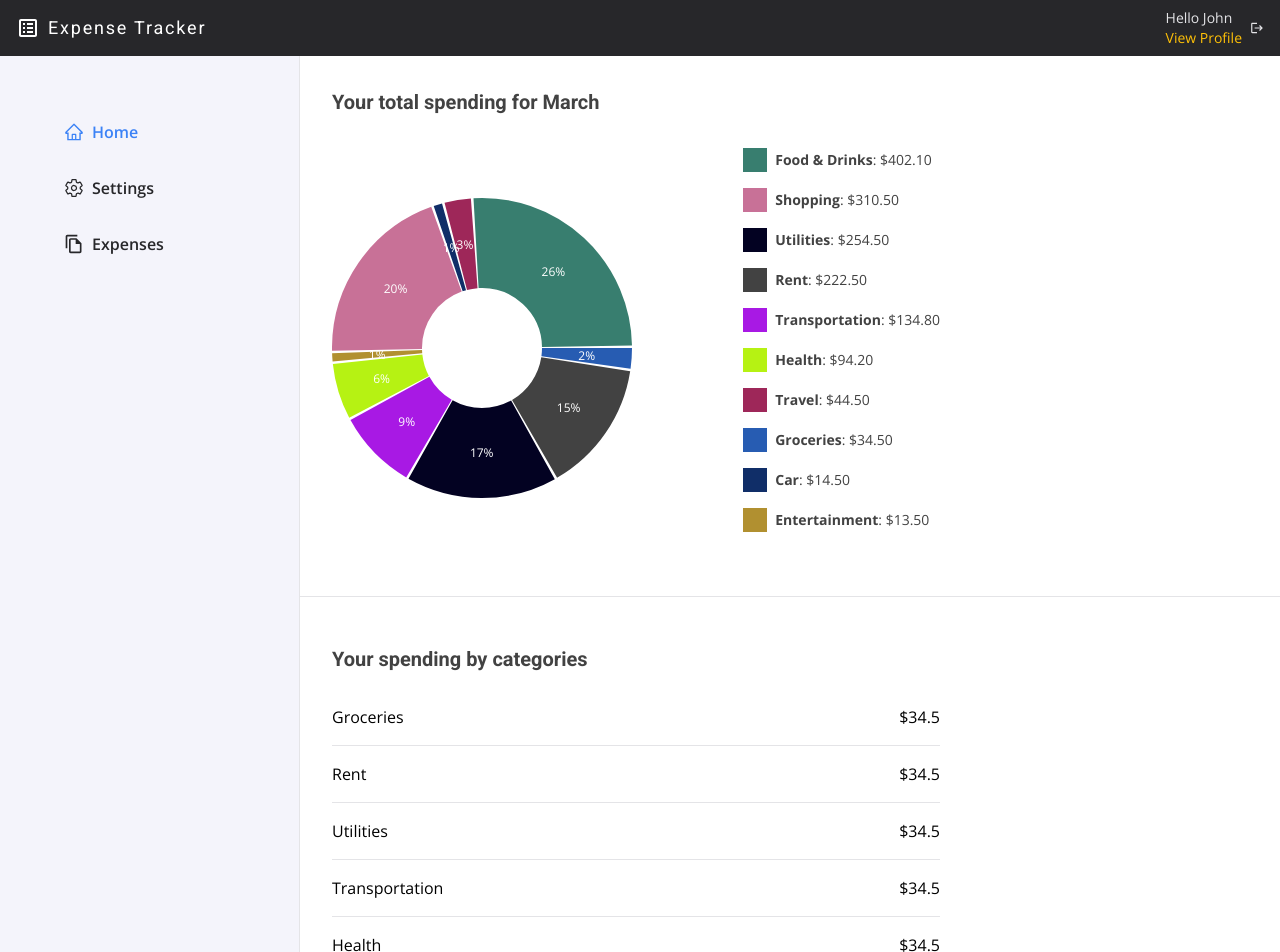
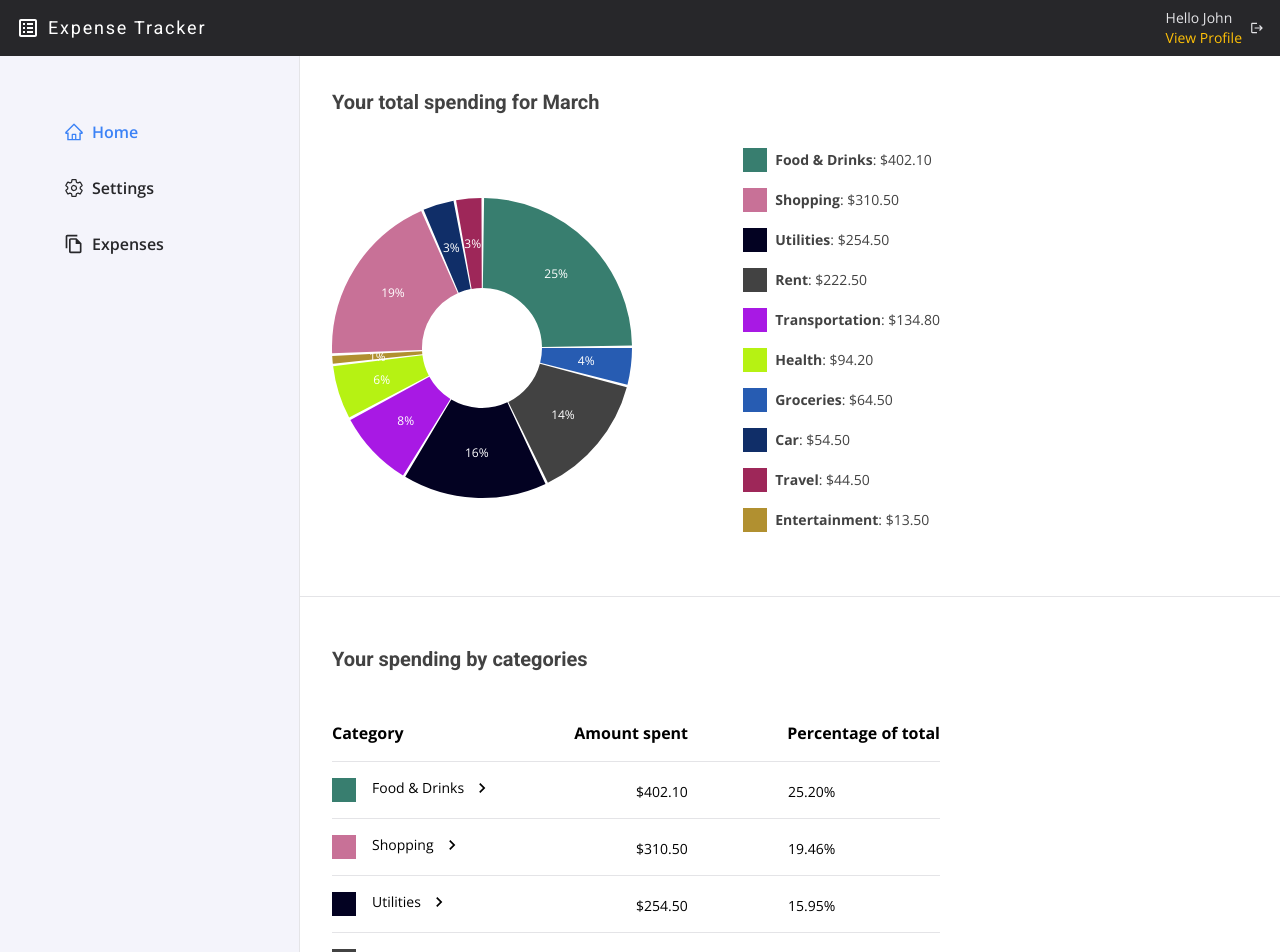
Before and after one commit to irakligeek/Personal-Expense-Tracker, a Next.js app: page / in a window 1280 px wide. Shown: the top 952 px of the page. Built offline with nearby package versions, Linux system fonts and the light colour scheme.

Commit message:
Add Spending by category component

```diff
--- a/app/(dashboard)/lib.js
+++ b/app/(dashboard)/lib.js
@@ -1,6 +1,6 @@
 //This will be added by the user to categorize their spending
 export const spendingCategories = [
-  { name: "Groceries", id: 1, color: "#275cb2"},
+  { name: "Groceries", id: 1, color: "#275cb2" },
   { name: "Rent", id: 2, color: "#424242" },
   { name: "Utilities", id: 3, color: "#030222" },
   { name: "Transportation", id: 4, color: "#a819e4" },
@@ -8,9 +8,24 @@ export const spendingCategories = [
   { name: "Entertainment", id: 6, color: "#b19030" },
   { name: "Shopping", id: 8, color: "#c87197" },
   { name: "Other", id: 9, color: "#575a5d" },
-  { name: "Car", id: 10, color: "#102e68"},
-  { name: "Travel", id: 11, color: '#9e2759' },
-  { name: "Food & Drinks", id: 14, color: "#387e6f"},
+  { name: "Car", id: 10, color: "#102e68" },
+  { name: "Travel", id: 11, color: "#9e2759" },
+  { name: "Food & Drinks", id: 14, color: "#387e6f" },
+];
+
+//This will be pulled from teh database
+const monthlySpendings = [
+  { name: "Groceries", amount: "64.5" },
+  { name: "Rent", amount: "222.5" },
+  { name: "Utilities", amount: "254.5" },
+  { name: "Transportation", amount: "134.8" },
+  { name: "Health", amount: "94.2" },
+  { name: "Entertainment", amount: "13.5" },
+  { name: "Shopping", amount: "310.5" },
+  { name: "Other", amount: "0.00" },
+  { name: "Car", amount: "54.5" },
+  { name: "Travel", amount: "44.5" },
+  { name: "Food & Drinks", amount: "402.1" },
 ];
 
 //Gets the months of the current year up to the current month, with month number as key
@@ -28,42 +43,34 @@ export const getMonthsOfCurrentYear = () => {
   return months;
 };
 
-//This will be pulled from teh database to get the user's spending by momnth,
-//passing the month number as a parameter
-export const getSpendingAmountByCategory = (category, month) => {
+// Get the user's spending by month, and/or by category
+//passing category as a string and a month number as a parameter
+export const getSpendingAmountByCategoryAndMonth = (category, month) => {
   category = category || null;
   month = month || null;
-  const monthlySpendings = [
-    { name: "Groceries", amount: "34.5" },
-    { name: "Rent", amount: "222.5" },
-    { name: "Utilities", amount: "254.5" },
-    { name: "Transportation", amount: "134.8" },
-    { name: "Health", amount: "94.2" },
-    { name: "Entertainment", amount: "13.5" },
-    { name: "Education", amount: "210.60" },
-    { name: "Shopping", amount: "310.5" },
-    { name: "Other", amount: "0.00" },
-    { name: "Car", amount: "14.5" },
-    { name: "Travel", amount: "44.5" },
-    { name: "Food & Drinks", amount: "402.1" },
-  ];
 
   if (category) {
     const selectedCategory = monthlySpendings.filter((spending) => {
       return spending.name.toLowerCase() === category.toLowerCase();
     });
-    return selectedCategory && selectedCategory.length > 0 ? selectedCategory[0] : monthlySpendings;
+    return selectedCategory && selectedCategory.length > 0
+      ? selectedCategory[0]
+      : monthlySpendings;
   } else {
     return monthlySpendings;
   }
 };
 
-// This will eventually be pulled from the database to get total monthly spending for the current user
-export const totalMonthlySpending = () => {
-  return "$456.78";
+
+// This will be used to format the spending amount as USD
+export const formatUSD = (value) => {
+  return new Intl.NumberFormat("en-US", {
+    style: "currency",
+    currency: "USD",
+  }).format(value);
 };
 
-// This will be used to format the spending amount as USD
-export const formatUSD = (value) =>  {
-  return new Intl.NumberFormat('en-US', { style: 'currency', currency: 'USD' }).format(value);
+
+export const getCategoryColor = (category) => {
+  return spendingCategories.filter((cat) => cat.name.toLowerCase() === category.toLowerCase())[0].color;
 }
--- a/app/(front-end)/page.js
+++ b/app/(front-end)/page.js
@@ -1,12 +1,12 @@
 import {
   spendingCategories,
-  getSpendingAmountByCategory,
+  getSpendingAmountByCategoryAndMonth,
   formatUSD,
 } from "../(dashboard)/lib";
 import Divider from "../components/UI/Divider";
-import SpendingByCategory from "../components/SpendingByCategory";
 import SpendingChart from "../components/SpendingChart";
 import Section from "../components/UI/Section";
+import SpendingsTable from "../components/SpendingsTable";
 
 export default function Home() {
   const date = new Date();
@@ -24,7 +24,7 @@ export default function Home() {
       return {
         title: catName,
         color: category.color,
-        value: +getSpendingAmountByCategory(catName, new Date().getMonth() + 1)
+        value: +getSpendingAmountByCategoryAndMonth(catName, new Date().getMonth() + 1)
           .amount,
       };
     })
@@ -67,18 +67,9 @@ export default function Home() {
       </Section>
       <Divider />
 
+            <SpendingsTable />
       {/* Spending categories */}
-      <Section classes="max-w-2xl">
-        <h4 className="text-secondary pb-8">Your spending by categories</h4>
-        {spendingCategories.map((category, index) => (
-          <SpendingByCategory
-            key={category.id}
-            category={category}
-            amount="$34.5"
-            index={category.id}
-          />
-        ))}
-      </Section>
+
     </>
   );
 }
--- a/app/components/SpendingByCategory.js
+++ b/app/components/SpendingByCategory.js
@@ -1,15 +1,64 @@
-import Divider from "./UI/Divider";
+// import Divider from "./UI/Divider";
+"use client";
+import { useState } from "react";
+import {
+  getSpendingAmountByCategoryAndMonth,
+  formatUSD,
+  getCategoryColor,
+} from "../(dashboard)/lib";
+import { MdOutlineKeyboardArrowDown } from "react-icons/md";
 
 export default function SpendingByCategory({ category, amount, index }) {
+  const [spendingDetailsOpen, setSpendingDetailsOpen] = useState(false);
+  const totalMonthlySpendings = getSpendingAmountByCategoryAndMonth(
+    null,
+    new Date().getMonth() + 1
+  ).reduce((acc, curr) => {
+    return acc + +curr.amount;
+  }, 0);
+
+  const percentage = ((+amount / totalMonthlySpendings) * 100).toFixed(2); // calculate percentage and round to 2 decimal places
 
   return (
-    <div
-      key={category.id}
-      className={`border-b border-zinc-200 last:border-none
-      flex justify-between py-4 ${index !== undefined && index === 1 ? "pt-0" : ""}`}
-    >
-      <div>{category.name}</div>
-      <div>{amount}</div>
-    </div>
+    <>
+      <div
+        className={` border-zinc-200 last:border-none
+      grid grid-cols-[1fr_0.5fr_0.5fr] py-4 ${
+        index !== undefined && index === 0 ? "pt-0" : ""
+      }
+      ${!spendingDetailsOpen ? "border-b" : ""}
+      `}
+      >
+        <button
+          className="flex flex-row gap-4 text-sm"
+          onClick={() => setSpendingDetailsOpen(!spendingDetailsOpen)}
+        >
+          <span
+            style={{ backgroundColor: getCategoryColor(category) }}
+            className="w-6 h-6 block"
+          ></span>
+          <span className="flex items-center gap-2">
+            {category}
+            <span>
+              <MdOutlineKeyboardArrowDown className={` transition-all text-xl ${spendingDetailsOpen ? 'rotate-0' : '-rotate-90'}`} />
+            </span>
+          </span>
+        </button>
+
+        <div className=" self-end text-sm">{formatUSD(amount)}</div>
+        <div className=" self-end text-sm">{percentage}%</div>
+      </div>
+
+      {/* Spenging breakdown by name */}
+      {spendingDetailsOpen && (
+        <div className="w-full bg-zinc-100 p-4">
+          <ul className=" max-h-[1024px] overflow-y-scroll">
+            <li className="text-sm">Get Gas $40</li>
+            <li className="text-sm">buy medicine $30</li>
+            <li className="text-sm">Go out $90</li>
+          </ul>
+        </div>
+      )}
+    </>
   );
 }
--- a/app/components/SpendingChart.js
+++ b/app/components/SpendingChart.js
@@ -1,5 +1,5 @@
 "use client";
-import { spendingCategories, getSpendingAmountByCategory } from "../(dashboard)/lib";
+import { spendingCategories, getSpendingAmountByCategoryAndMonth } from "../(dashboard)/lib";
 import { PieChart } from "react-minimal-pie-chart"; //https://www.npmjs.com/package/react-minimal-pie-chart
 
 
@@ -11,7 +11,7 @@ export default function SpendingChart() {
       const catName = Object.values(category)[0];
       return {
         title: catName,
-        value: +getSpendingAmountByCategory(catName, new Date().getMonth() + 1).amount,
+        value: +getSpendingAmountByCategoryAndMonth(catName, new Date().getMonth() + 1).amount,
         color: category.color,
       };
     })
@@ -19,7 +19,7 @@ export default function SpendingChart() {
 
   return (
 
-    <div className=" max-w-96">
+    <div className="max-w-96">
       <PieChart
         data={chartData}
         lineWidth={60}
--- /dev/null
+++ b/app/components/SpendingsTable.js
@@ -0,0 +1,38 @@
+import {
+  spendingCategories,
+  getSpendingAmountByCategoryAndMonth,
+} from "../(dashboard)/lib";
+import Section from "./UI/Section";
+import SpendingByCategory from "./SpendingByCategory";
+export default function SpendingsTable() {
+  return (
+    <Section classes="max-w-2xl">
+      <h4 className="text-secondary pb-8">Your spending by categories</h4>
+      <div
+        className={`border-b border-zinc-200 last:border-none flex justify-between py-4 mb-4`}
+      >
+        <div className="grid grid-cols-[1fr_0.5fr_0.5fr]">
+          <b>Category</b>
+        </div>
+        <div>
+          <b>Amount spent</b>
+        </div>
+        <div>
+          <b>Percentage of total</b>
+        </div>
+      </div>
+
+      {getSpendingAmountByCategoryAndMonth(null, new Date().getMonth() + 1)
+        .sort((a, b) => b.amount - a.amount)
+        .map((category, index) => (
+          <SpendingByCategory
+            key={index}
+            category={category.name}
+            amount={category.amount}
+            index={index}
+          />
+        ))}
+
+    </Section>
+  );
+}
```
